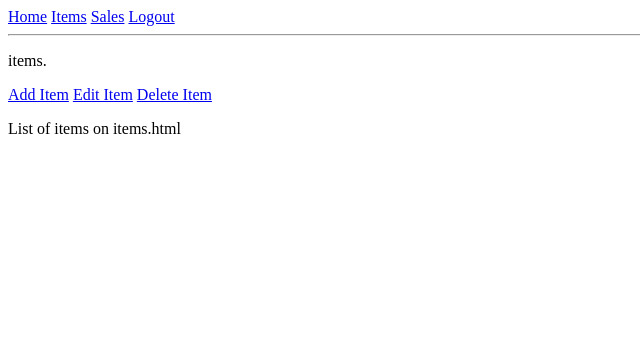
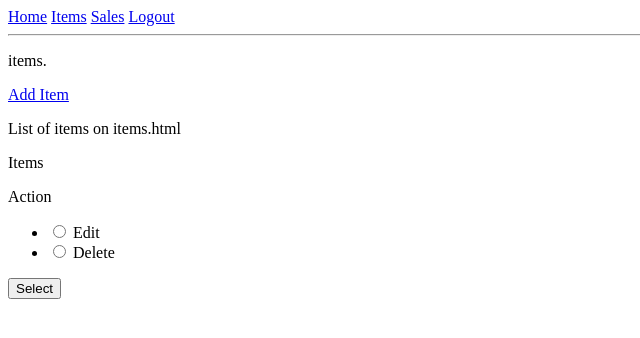
Before and after one commit to ianluria/CS50FinalProject, a Flask app: page /items in a window 1280 px wide. Shown: the top 338 px of the page, without its empty margins (0-640 px from the left). Run offline with Flask 2, Linux system fonts and the light colour scheme; the visitor is signed in with stand-in values (Sample User, id 1); data comes from the database, SQL or seed files in the repository; data that the repository does not hold is empty.

Commit message:
Restructuring adding or editing an item.

```diff
--- a/app/forms.py
+++ b/app/forms.py
@@ -60,5 +60,6 @@ class ItemForm(FlaskForm):
     submit = SubmitField('Add')
 
 class ItemSelectForm(FlaskForm):
-    items = SelectField("Items", validators=[DataRequired()])
+    items = RadioField("Items", validators=[DataRequired()])
+    action = RadioField("Action", choices=[('edit','Edit'),('delete','Delete')])
     submit = SubmitField('Select')
--- a/app/helpers.py
+++ b/app/helpers.py
@@ -64,16 +64,18 @@ def calculateProfit(model):
 
 def createSaleHistoryList(listOfItemNames):
 
-    historyList = []
+    # historyList = []
 
-    for item in listOfItemNames:
+    historyList = Sales.query.filter(Sales.username == current_user.username, Sales.itemName.in_(listOfItemNames)).all()
 
-        #history = Items.query.filter_by(itemName=item).first().sales
-        history = Sales.query.filter_by(
-            username=current_user.username).filter_by(itemName=item).all()
-        historyList.append(history)
+    # for item in listOfItemNames:
 
-    historyList = [element for sublist in historyList for element in sublist]
+    #     #history = Items.query.filter_by(itemName=item).first().sales
+    #     history = Sales.query.filter_by(
+    #         username=current_user.username).filter_by(itemName=item).all()
+    #     historyList.append(history)
+
+    # historyList = [element for sublist in historyList for element in sublist]
 
     adjustSaleChoices = [
         (str(sale.id), f"{sale.itemName} quantity {sale.quantity} at ${sale.price} on {sale.date.strftime('%m/%d/%Y')} shipping ${sale.shipping} for a profit of ${sale.profit}") for sale in historyList]
--- a/app/routes.py
+++ b/app/routes.py
@@ -194,14 +194,15 @@ def editSaleHistory():
 
     return
 
-# General purpose page with links which also displays the current items
 @app.route("/items", methods=["GET"])
 @login_required
 def items():
 
-    items = Items.query.filter_by(username=current_user.username).all()
+    form = ItemSelectForm()
 
-    return render_template("items.html", items=items)
+    items = populateSelectField(form)
+
+    return render_template("items.html", items=items, form=form)
 
 
 # Create a new item
@@ -212,12 +213,18 @@ def addItem():
 
     if form.validate_on_submit():
 
+        # if item is already in database, update its info based on incoming data from form, else make a new items object.
+
+
+
+
+        # Check if the item name is already in database
         itemFound = Items.query.filter_by(user=current_user).filter_by(
             itemName=form.itemName.data).first()
 
         if not itemFound is None:
             flash("Item already being tracked.")
-            return redirect(url_for("addItem"))
+            return redirect(url_for("items"))
 
         newItem = Items()
 
@@ -227,37 +234,19 @@ def addItem():
         db.session.commit()
 
         flash("New Item Added.")
-        return redirect(url_for("addItem"))
+        return redirect(url_for("items"))
 
-    items = Items.query.filter_by(username=current_user.username).all()
-    return render_template("_addItem.html", form=form, items=items)
+    # Return a list of the items already in database
+    return render_template("_addItem.html", form=form)
 
-
-@app.route("/selectItem", methods=["GET"])
+# Prepares form for user seeking to edit or delete an item.
+@app.route("/adjustItem", methods=["POST"])
 @login_required
-def selectItem():
+def adjustItem():
 
     form = ItemSelectForm()
 
     items = populateSelectField(form)
-
-    # items = Items.query.filter_by(username=current_user.username).all()
-
-    # # Create a list of items for use in select field
-    # names = [(item.itemName, item.itemName) for item in items]
-
-    # form.items.choices = names
-
-    return render_template("_itemSelect.html", form=form, items=items, destination="/" + request.args.get("destination"))
-
-
-@app.route("/deleteItem", methods=["POST"])
-@login_required
-def deleteItem():
-
-    form = ItemSelectForm()
-
-    populateSelectField(form)
 
     if form.validate_on_submit():
 
@@ -268,67 +257,52 @@ def deleteItem():
             flash("Item doesn't exist.")
             return redirect(url_for("items"))
 
-        db.session.delete(item)
-        db.session.commit()
+        if form.action.data == "delete":
 
-        flash(f"Item {item.itemName} deleted.")
+            db.session.delete(item)
+            db.session.commit()
+
+            flash(f"Item {item.itemName} deleted.")
+
+        elif form.action.data == "edit":
+
+            # Populate an itemForm object with the itemFound data stored in the database.
+            itemForm = ItemForm(obj=item)
+            itemForm.hidden.data = item.itemName
+
+        return render_template("_addItem.html", form=itemForm)
+
 
     return redirect(url_for("items"))
+    # return render_template("_itemSelect.html", form=form, items=items, destination="/" + request.args.get("destination"))
 
-# Allow user to select which item to edit
-@app.route("/editItem", methods=["GET", "POST"])
-@login_required
-def editItem():
+# @app.route("/editItemDetails", methods=["POST"])
+# @login_required
+# def editItemDetails():
 
-    form = ItemSelectForm()
+#     form = ItemForm()
 
-    items = populateSelectField(form)
+#     form.itemName.data = form.hidden.data
 
-    if form.validate_on_submit():
+#     if form.validate_on_submit():
 
-        itemFound = Items.query.filter_by(user=current_user).filter_by(
-            itemName=form.items.data).first()
+#         item = Items.query.filter_by(user=current_user).filter_by(
+#             itemName=form.hidden.data).first()
 
-        if itemFound is None:
-            flash("Item doesn't exist.")
-            return redirect(url_for("items"))
+#         if item is None:
+#             flash("Item doesn't exist.")
+#             return redirect(url_for("items"))
 
-        # Populate an itemForm object with the itemFound data stored in the database.
-        itemForm = ItemForm(obj=itemFound)
-        itemForm.hidden.data = itemFound.itemName
+#         populateItemsObject(item, form)
 
-        return render_template("_editItemDetails.html", form=itemForm, items=items)
+#         db.session.add(item)
+#         db.session.commit()
 
-    return redirect(url_for("items"))
+#         flash(f"Item {item.itemName} updated.")
 
+#         return redirect(url_for("items"))
 
-@app.route("/editItemDetails", methods=["POST"])
-@login_required
-def editItemDetails():
-
-    form = ItemForm()
-
-    form.itemName.data = form.hidden.data
-
-    if form.validate_on_submit():
-
-        item = Items.query.filter_by(user=current_user).filter_by(
-            itemName=form.hidden.data).first()
-
-        if item is None:
-            flash("Item doesn't exist.")
-            return redirect(url_for("items"))
-
-        populateItemsObject(item, form)
-
-        db.session.add(item)
-        db.session.commit()
-
-        flash(f"Item {item.itemName} updated.")
-
-        return redirect(url_for("items"))
-
-    return redirect(url_for("items"))
+#     return redirect(url_for("items"))
 
 
 # remove item
--- a/app/templates/_addItem.html
+++ b/app/templates/_addItem.html
@@ -1,9 +1,9 @@
-{% extends "items.html" %}
+{% extends "base.html" %}
 
-{% block edit %}
+{% block content %}
 
 <h1>Input Item</h1>
-<form action="/addItem" method="post" novalidate>
+<form action="" method="post" novalidate>
     {{ form.hidden_tag() }}
 
     <p>
--- a/app/templates/_itemSelect.html
+++ b/app/templates/_itemSelect.html
@@ -1,4 +1,4 @@
-{% extends "items.html" %}
+<!-- {% extends "items.html" %}
 
 {% block edit %}
 
@@ -19,4 +19,4 @@
 </form>
 
 
-{% endblock %}
+{% endblock %} -->
--- a/app/templates/items.html
+++ b/app/templates/items.html
@@ -5,8 +5,8 @@
 <p>items.</p>
 
 <a href="{{ url_for('addItem') }}">Add Item</a>
-<a href="{{ url_for('selectItem', destination='editItem') }}">Edit Item</a>
-<a href="{{ url_for('selectItem', destination='deleteItem') }}">Delete Item</a>
+<!-- <a href="{{ url_for('selectItem', destination='editItem') }}">Edit Item</a>
+<a href="{{ url_for('selectItem', destination='deleteItem') }}">Delete Item</a> -->
 
 
 {% block edit %}{% endblock %}
@@ -18,4 +18,25 @@
     {% endfor %}
 {% endblock %}
 
+<form action={{ destination }} method="post" novalidate>
+    {{ form.hidden_tag() }}
+
+    <p>
+        {{ form.items.label }}<br>
+        {{ form.items() }}
+        {% for error in form.items.errors %}
+        <span style="color: red;">[{{ error }}]</span>
+        {% endfor %}
+    </p>
+    <p>
+        {{ form.action.label }}<br>
+        {{ form.action() }}
+        {% for error in form.action.errors %}
+        <span style="color: red;">[{{ error }}]</span>
+        {% endfor %}
+    </p>
+
+    <p>{{ form.submit() }}</p>
+</form>
+
 {% endblock %}
```
Also changed, not shown: app/templates/addItem.html (deleted, +0 -34 lines).
